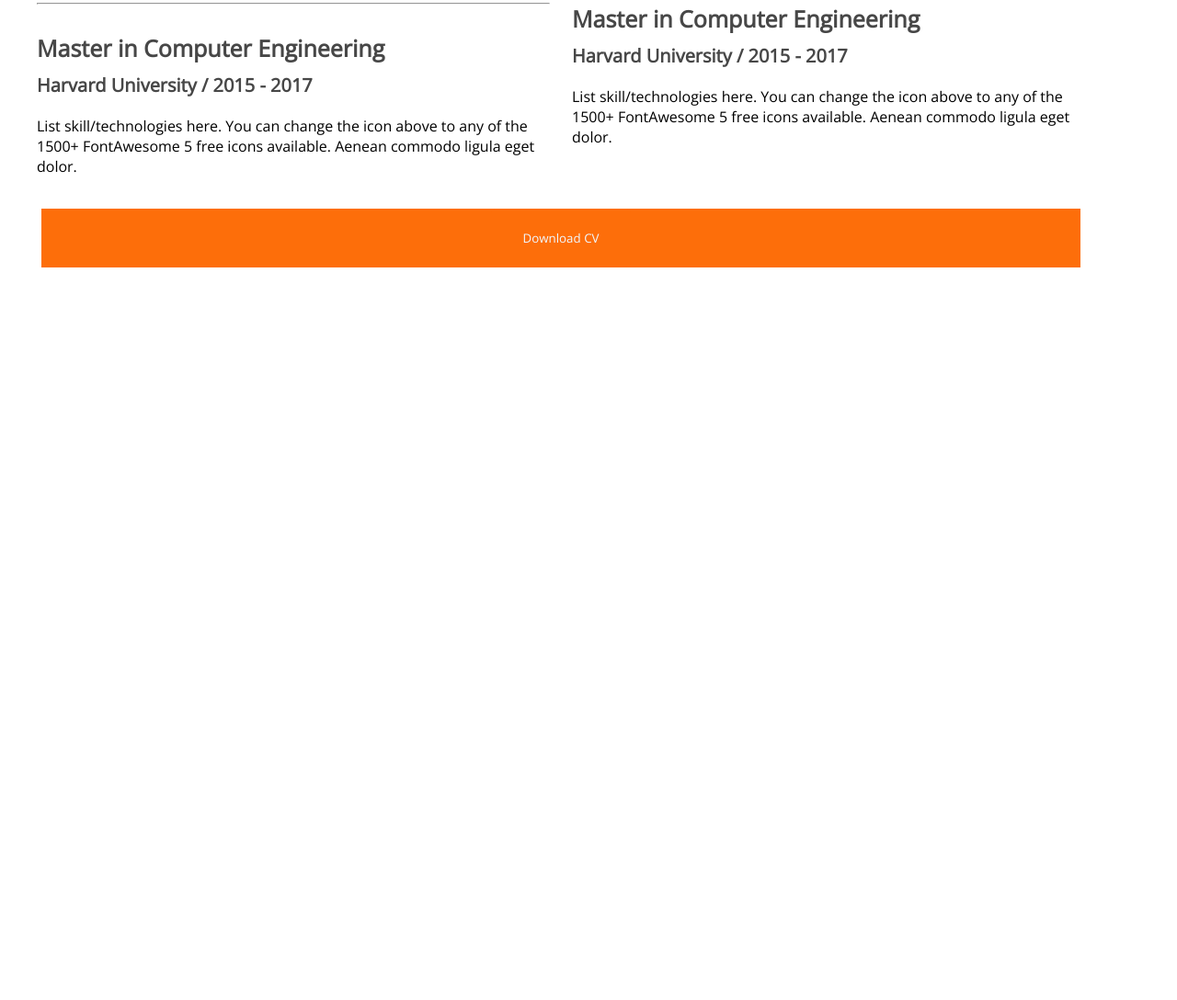
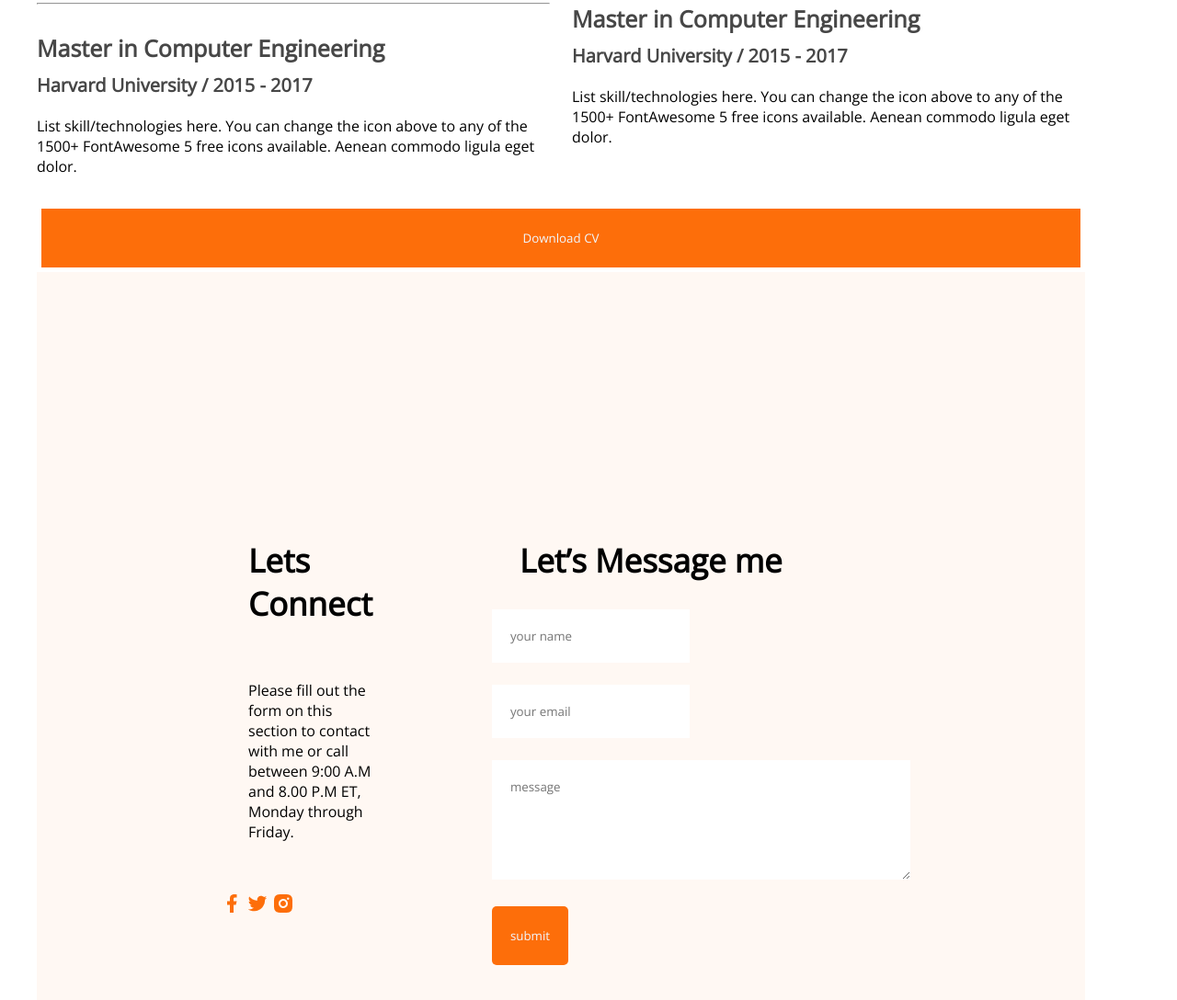
Before and after one commit to botefty/devoloper-portfolio, a plain HTML site: page index.html in a window 1280 px wide. Shown: the part 2432-3520 px from the top of the page at 92% size. Before the commit the page ends 2763 px from the top, so only its background shows below. Drawn offline with nearby package versions, Linux system fonts and the light colour scheme.

Commit message:
contact us added

```diff
--- a/index.html
+++ b/index.html
@@ -145,6 +145,30 @@
 
 
         </section>
+        <!-- contact \.exe -->
+        <section class="contact">
+            <div class="">
+                <h3 class="section-title">Lets Connect</h3>
+                <p class="section-descriptions">Please fill out the form on this section to contact with me or call between 9:00 A.M and 8.00 P.M ET, Monday through Friday.</p>
+                <a href="">
+                    <img src="images/icons/facebook.png" alt="">
+                </a>
+                    <img src="images/icons/twitter.png" alt="">
+                </a>
+                    <img src="images/icons/insta.png" alt="">
+                </a>
+            </div>
+            <div>
+                <h3 class="section-title">Let’s Message me</h3>
+                <form action="">
+                    <input type="text" name="" id="" placeholder="your name">
+                    <br>
+                    <input type="email" name="" id="" placeholder="your email">
+                    <textarea name="" id="" cols="50" rows="5" placeholder="message"></textarea>
+                    <input class="btn-primary" type="submit" value="submit">
+                </form>
+            </div>
+        </section>
 
     </main>
     <footer>
--- a/styles/portfolio.css
+++ b/styles/portfolio.css
@@ -146,3 +146,24 @@ justify-content: space-around;
     background-color: #FD6E0A;
     margin: 5px;
 }
+.contact{
+    display: flex;
+    gap: 100px;
+    padding: 130px 200px;
+    background-color: #FFF8F3;
+}
+.contact .section-title{
+ text-align: left;
+}
+.contact input, textarea{
+    border: 0;
+    margin-bottom: 24px;
+    padding: 20px;
+}
+.contact a{
+    text-decoration: none;
+}
+.section-descriptions{
+    padding: 30px;
+    margin-bottom: 25px;
+}
```
